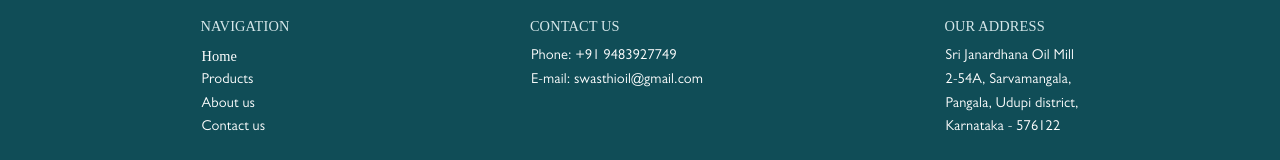
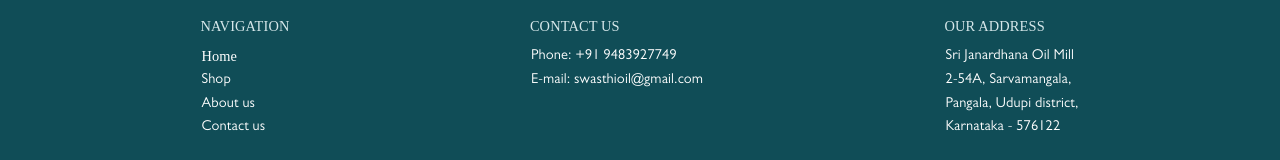
Before and after one commit to techdev-swasthioil/swasthioil-official-website, a React (Create React App) app: page / in a window 1280 px wide. Shown: the part 3058-3218 px from the top of the page. Built offline with nearby package versions, Linux system fonts and the light colour scheme; a web font is replaced by a local one.

Commit message:
Footer changed

```diff
--- a/src/renders/footer.jsx
+++ b/src/renders/footer.jsx
@@ -70,7 +70,7 @@
                   <ListItemText className={location.pathname === '/' ? 'active' : ''} primary="Home" />
                 </ListItem>
                 <ListItem onClick={(e) => navigate('/products')}>
-                  <ListItemText className={location.pathname === '/products' ? 'active' : ''} primary="Products" />
+                  <ListItemText className={location.pathname === '/products' ? 'active' : ''} primary="Shop" />
                 </ListItem>
                 <ListItem onClick={(e) => navigate('/about')}>
                   <ListItemText className={location.pathname === '/about' ? 'active' : ''} primary="About us" />
```
